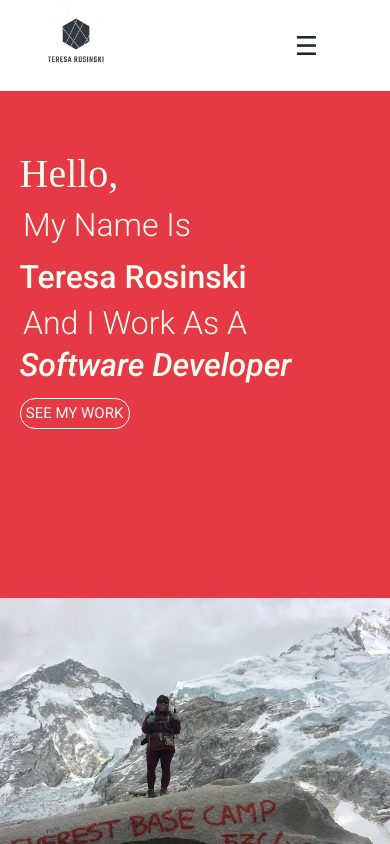
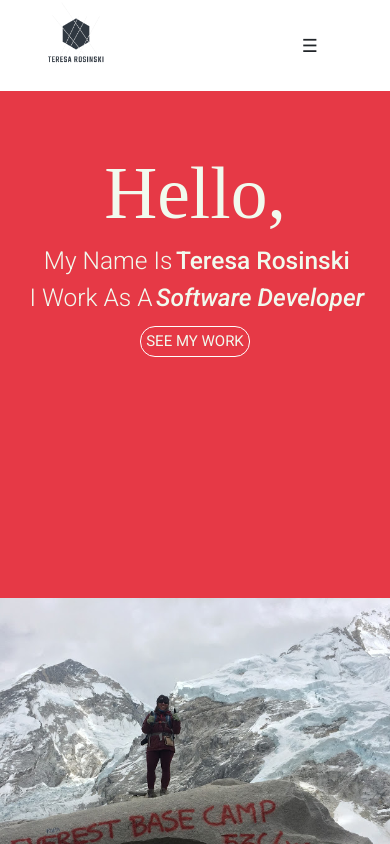
Before and after one commit to TeresaRosinski/react-portfolio, a React (Create React App) app: page / in a window 390 px wide. Shown: the top 844 px of the page. Built offline with nearby package versions, Linux system fonts and the light colour scheme; a web font is replaced by a local one.

Commit message:
update queries, add internship

```diff
--- a/src/components/contact-form/contact-form.components.jsx
+++ b/src/components/contact-form/contact-form.components.jsx
@@ -19,16 +19,11 @@ export default function ContactUs() {
   }
 
   return (
-    <div className="contact-form">
+    <div>
     <form className="contact-form" onSubmit={sendEmail}>
       <input type="hidden" name="contact_number" />
       <div className="form-group">
-        <label>To:</label>
-        <input
-        className="form-control" placeholder="Teresa Rosinski trosinski89@gmail.com" />
-      </div>
-      <div className="form-group">
-        <label>Your Name</label>
+        <label>Name</label>
         <input type="text" className="form-control" name="user_name" />
       </div>
       <div className="form-group">
@@ -36,7 +31,7 @@ export default function ContactUs() {
         <textarea name="message" className="form-control"/>
       </div>
       <div className="form-group">
-        <label>Your Email</label>
+        <label>Email :</label>
         <input type="email" name="user_email" className="form-control" />
       </div>
       <input type="submit" value="SEND" className="contact-us-button"/>
--- a/src/components/contact-form/contact-form.styles.scss
+++ b/src/components/contact-form/contact-form.styles.scss
@@ -15,3 +15,13 @@
 .contact-form{
   font-weight: 300;
 }
+
+label {
+  font-size: 18px;
+  margin-bottom:0 !important;
+  padding-bottom: 0 !important;
+}
+input {
+  margin-top: 0 !important;
+  padding: 0 !important;
+}
--- a/src/queries.css
+++ b/src/queries.css
@@ -35,8 +35,10 @@
 
 
 
+
+
 /*For  small phones and tablets up to 481- 767 */
-@media only screen and (max-width: 943px){
+@media only screen and (max-width: 1062px){
   body{font-size: 16px}
   /*nav bar */
   .main-nav{
@@ -66,21 +68,27 @@
   }
 
   /* header */
-  .wrapper {
-    display: flex;
+  .header-content {
     flex-direction: column;
   }
-  .wrapper img {
+  .header-content img {
     height: 100%;
     width: 100%;
   }
   .header-text-box{
     height: 60vh;
-    font-size: 16px !important;
+    text-align: center !important;
+    width: 100%;
   }
   .header-text{
-    margin-top: 3% !important;
+    margin-top: 10% !important;
     margin-bottom: 2.5% !important;
+  }
+  .smaller-text {
+    font-size: 50%;
+  }
+  .larger-text {
+    font-size: 150%;
   }
   .projects-title{
     font-size: 350%;
@@ -193,5 +201,4 @@
     font-size: 175% !important;
   }
 
-
 }
--- a/src/sections/contact/contact.component.jsx
+++ b/src/sections/contact/contact.component.jsx
@@ -11,6 +11,7 @@ function Contact () {
     <div className="contact-container" id="contact-section">
         <div className="contact-header">
           <h1 className="light">CONTACT TERESA</h1>
+          <p>Email Teresa using the interface below.</p>
         </div>
         <div className="contact-form">
           <ContactUs />
--- a/src/sections/contact/contact.styles.scss
+++ b/src/sections/contact/contact.styles.scss
@@ -1,8 +1,6 @@
 .contact-container{
   display: flex;
   flex-direction: column;
-  margin-top: 10%;
-
 }
 .contact-header{
   margin-bottom: 3%;
--- a/src/sections/education/education.styles.scss
+++ b/src/sections/education/education.styles.scss
@@ -1,10 +1,11 @@
 
 .education-container{
-  margin-top: 5%;
   display: flex;
   flex-direction: row;
   justify-content: flex-start;
   flex-wrap: wrap;
+  background-color: #eff3fa;
+  margin-bottom: 0;
 }
 .education-header {
   width: 30%;
@@ -18,6 +19,7 @@
 .education-examples{
   padding-top: 10%;
   padding-left: 5%;
+  padding-bottom: 5%;
   width: 70%;
   align-items: left;
   justify-content: flex-start;
--- a/src/sections/header/header.component.jsx
+++ b/src/sections/header/header.component.jsx
@@ -6,14 +6,15 @@ import { Link, animateScroll as scroll } from "react-scroll";
 function Header ({element}) {
   return (
     <div ref={element} >
-      <div className="wrapper header-content">
+      <div className="header-content">
         <div className="header-text-box">
           <div className="header-text">
-            <h1 className="hello">Hello,</h1>
-            <h2 className="light">My Name Is</h2>
-            <h2 className="strong">Teresa Rosinski</h2>
-            <h2 className="light">And I Work As A</h2>
-            <h2><em>Software Developer</em></h2>
+            <h1 className="hello larger-text">Hello,</h1>
+            <h2 className = "smaller-text"> <span className="light">My Name Is</span>
+            <span className="strong">Teresa Rosinski</span></h2>
+            <h2 className = "smaller-text">
+            <span className="light">I Work As A</span>
+            <span><em>Software Developer</em></span></h2>
           </div>
           <div className="button-container">
             <Link
--- a/src/sections/header/header.styles.css
+++ b/src/sections/header/header.styles.css
@@ -12,14 +12,13 @@
   text-align: left;
   background-color:#E63946;
   color:#f1faee;
-  flex-grow: 1;
 }
 .header-text{
   margin-top:30vh;
   margin-left: 5%;
   margin-right: 5%;
+  font-size: 350%;
 }
-
 .everest-image{
   flex-grow: 3;
   margin-right:0;
--- a/src/sections/workhistory/workhistory.component.jsx
+++ b/src/sections/workhistory/workhistory.component.jsx
@@ -10,8 +10,8 @@ function WorkHistory () {
       <div className="work-history-intro">
         <div className="work-history-quote-container">
           <div className="work-history-quote">
-            <h1 className="light title">Growth Mindset. <span className="strong">Forward Moving.</span> Looking to
-              make an <em>impact</em> through technology.
+            <h1 className="light title"><span className="strong">Growth Mindset.</span> FORWARD MOVING.Looking to
+              make an <em className = "strong">IMPACT</em> through technology.
             </h1>
           </div>
         </div>
@@ -21,6 +21,17 @@ function WorkHistory () {
         <h1 className="light title">WORK EXPERIENCE</h1>
       </div>
       <div class="work-experience-examples">
+      <h5><bold>5-Week Software Development Internship </bold></h5>
+        <h6><em>JetClosing: Online: 10/2020 – 11/2020</em></h6>
+        <p>
+          Collaborated with and learned from Software Engineers on the Client Team to add new features to an internal ticketing tool.
+        </p>
+        <p>
+          Worked with: React, Graphql, Typescript
+        </p>
+        <p>
+          Participated in daily stand-ups and code-reviews.
+        </p>
         <h5><bold>Education and Development Intern </bold></h5>
         <h6><em>Centro: Chicago, IL - 01/2020 – 03/2020</em></h6>
         <p>
--- a/src/sections/workhistory/workhistory.styles.scss
+++ b/src/sections/workhistory/workhistory.styles.scss
@@ -2,6 +2,7 @@
   margin-top: 5%;
   display: flex;
   flex-direction: column;
+  margin-bottom: 0;
 }
 
 .work-history-intro{
@@ -53,6 +54,7 @@
 .work-experience-examples{
   padding-top: 10%;
   padding-left: 5%;
+  padding-bottom: 5%;
   width: 65%;
   align-items: left;
   justify-content: flex-start;
```
Lines whose indentation alone changed are shown as unchanged.
